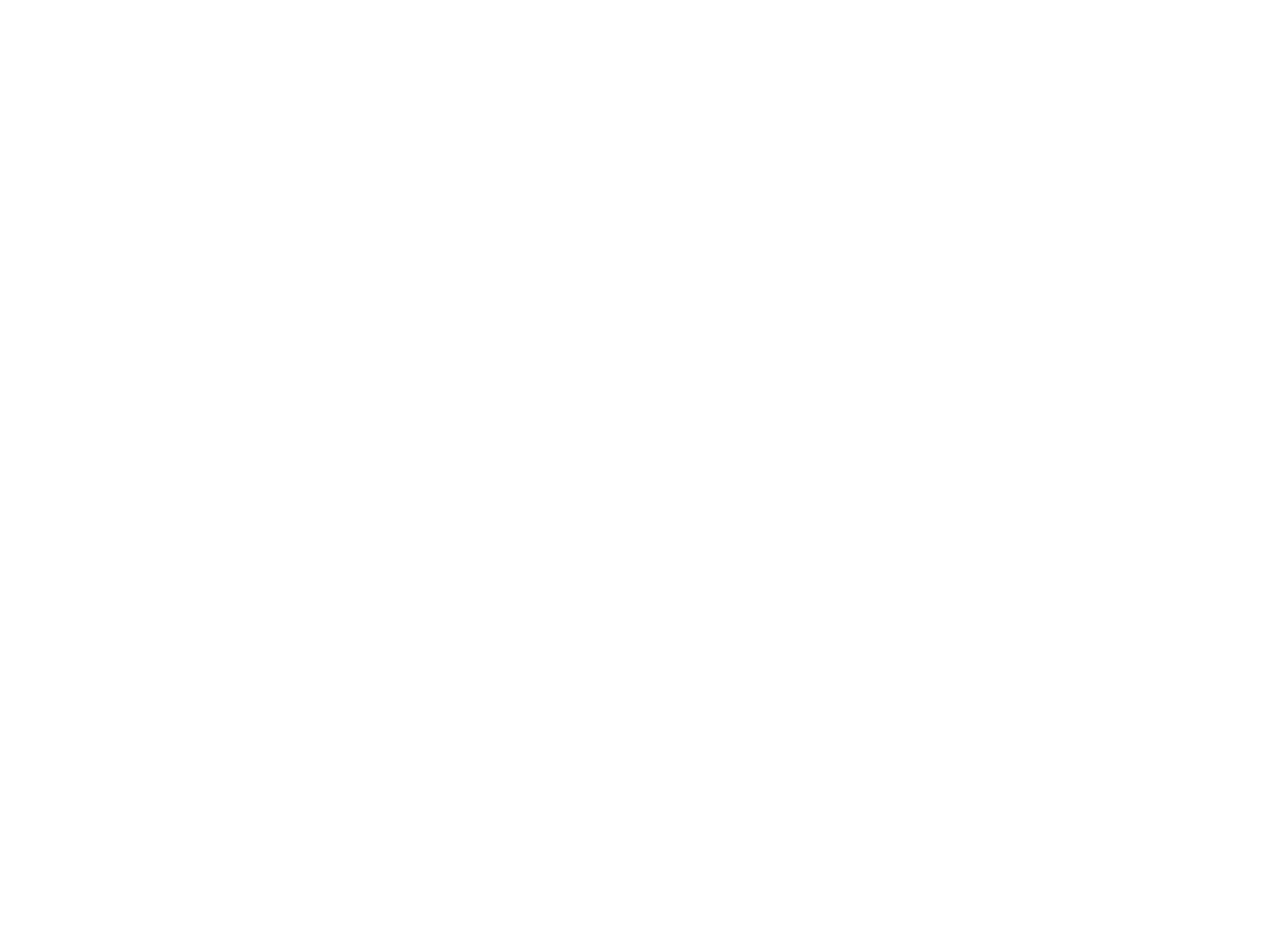
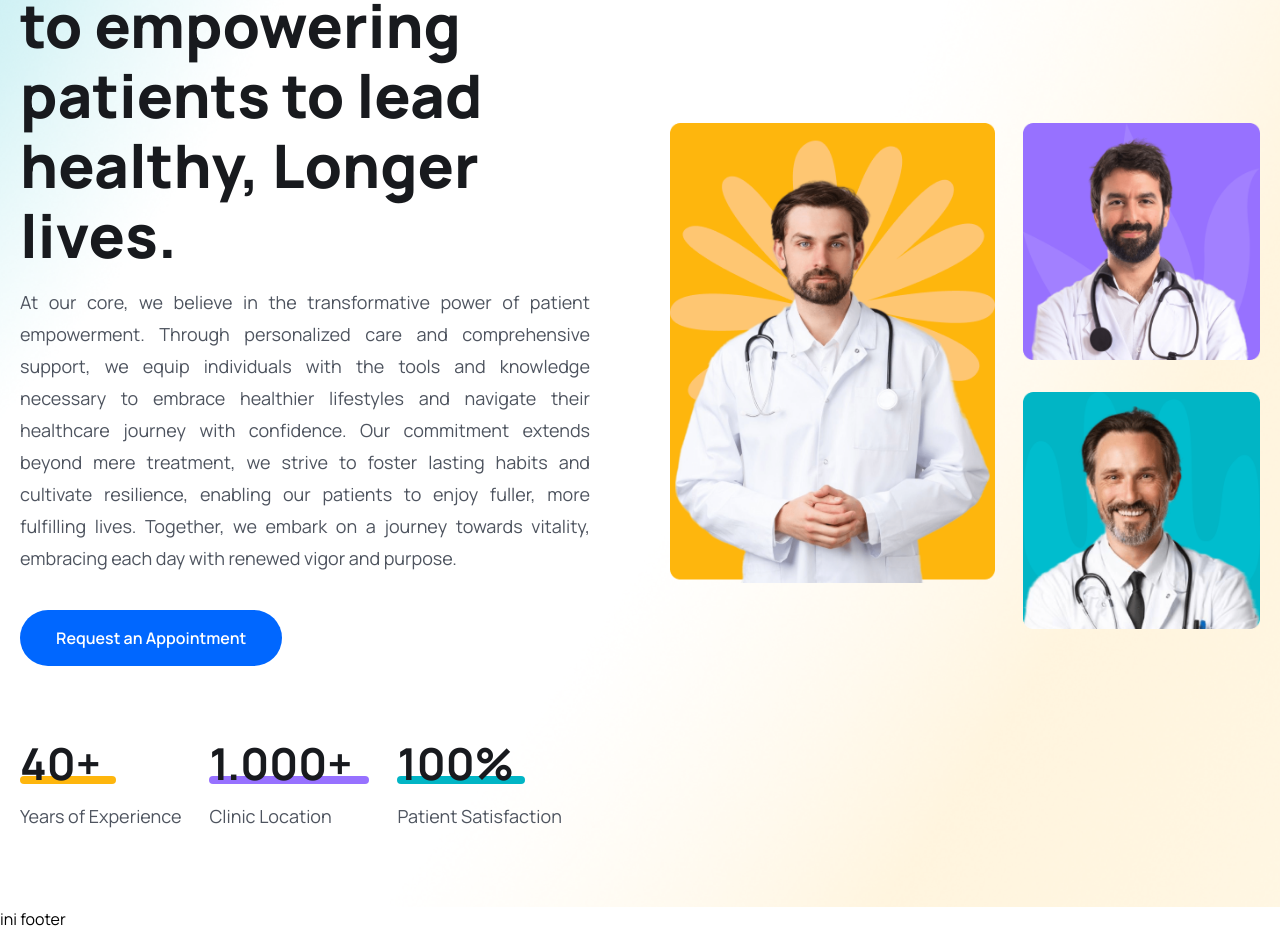
Before and after one commit to bransyahtan/DocFinder, a React (Vite) app in the folder FE_DocFinder/: page / in a window 1280 px wide. Shown: the part 200-1131 px from the top of the page. Before the commit the page ends 800 px from the top, so only its background shows below. Built offline with nearby package versions, Linux system fonts and the light colour scheme.

Commit message:
home landing page

```diff
--- a/FE_DocFinder/src/App.css
+++ b/FE_DocFinder/src/App.css
@@ -1,4 +1,4 @@
-@import url('https://fonts.googleapis.com/css2?family=Manrope:wght@200..800&display=swap');
+@import url("https://fonts.googleapis.com/css2?family=Manrope:wght@200..800&display=swap");
 
 * {
   margin: 0;
@@ -13,7 +13,6 @@
 .sticky__header {
   width: 100%;
   height: 80px;
-  line-height: 80px;
   position: sticky;
   top: 0;
   left: 0;
--- a/FE_DocFinder/src/index.css
+++ b/FE_DocFinder/src/index.css
@@ -4,48 +4,52 @@
 
 @layer base {
   section {
-        @apply py-[75px]
+    @apply py-[75px];
   }
 }
 
 @layer components {
   .container {
-        @apply max-w-full w-[1440px] px-5 mx-auto
+    @apply max-w-full w-[1440px] px-5 mx-auto;
   }
 
   .btn {
-        @apply bg-primaryColor py-4 px-9 rounded-[50px] text-white font-[600] mt-9
+    @apply bg-primaryColor py-4 px-9 rounded-[50px] text-white font-[600] mt-9;
   }
 
   .heading {
-        @apply text-[44px] leading-[54px] font-[700] text-headingColor
+    @apply text-[44px] leading-[54px] font-[700] text-headingColor;
   }
 
-    .text__paragraph{
-        @apply text-[18px] leading-8 font-[400] text-textColor mt-4
+  .text__paragraph {
+    @apply text-[18px] leading-8 font-[400] text-textColor mt-4;
   }
 
   .header {
-        @apply bg-[url('./assets/images/mask.png')] bg-no-repeat bg-center bg-cover w-full h-16
+    @apply bg-[url('./assets/images/mask.png')] bg-no-repeat bg-center bg-cover w-full h-16;
+  }
+
+  .home__banner {
+    @apply bg-[url('./assets/images/homeBg.png')] bg-no-repeat bg-center bg-cover;
   }
 }
 
 @media only screen and (max-width: 1024px) {
   .container {
-        @apply w-full
+    @apply w-full;
   }
 
   .section {
-        @apply py-9
+    @apply py-9;
   }
 }
 
 @media only screen and (max-width: 768px) {
   .heading {
-        @apply text-[26px] leading-[36px]
+    @apply text-[26px] leading-[36px];
   }
 
-    .text__paragraph{
-        @apply text-[16px] leading-7 mt-3
+  .text__paragraph {
+    @apply text-[16px] leading-7 mt-3;
   }
 }
--- a/FE_DocFinder/src/pages/Home.jsx
+++ b/FE_DocFinder/src/pages/Home.jsx
@@ -1,3 +1,72 @@
+import heroImg1 from "../assets/images/hero-img01.png";
+import heroImg2 from "../assets/images/hero-img02.png";
+import heroImg3 from "../assets/images/hero-img03.png";
+
 export const Home = () => {
-  return <div>Home</div>;
+  return (
+    <>
+      {/* banner home */}
+      <section className="home__banner pt-14 2xl:h-[800px]">
+        <div className="container">
+          <div className="flex flex-col lg:flex-row gap-20 items-center justify-between">
+            <div>
+              <div className="lg:w-[570px]">
+                <h1 className=" text-[36px] leading-[46px] text-headingColor font-[800] md:text-[60px] md:leading-[70px]">
+                  We are dedicated to empowering patients to lead healthy,
+                  Longer lives.
+                </h1>
+                <p className="text__paragraph text-justify">
+                  At our core, we believe in the transformative power of patient
+                  empowerment. Through personalized care and comprehensive
+                  support, we equip individuals with the tools and knowledge
+                  necessary to embrace healthier lifestyles and navigate their
+                  healthcare journey with confidence. Our commitment extends
+                  beyond mere treatment, we strive to foster lasting habits and
+                  cultivate resilience, enabling our patients to enjoy fuller,
+                  more fulfilling lives. Together, we embark on a journey
+                  towards vitality, embracing each day with renewed vigor and
+                  purpose.
+                </p>
+                <button className="btn">Request an Appointment</button>
+              </div>
+              <div className="mt-7 lg:mt-[70px] flex flex-col lg:flex-row lg:items-center gap-5 lg:gap-7">
+                <div>
+                  <h2 className="text-[36px] leading-[56px] lg:text-[44px] lg:leading-[54px] font-[700] text-headingColor">
+                    40+
+                  </h2>
+                  <span className="w-24 h-2 bg-yellowColor rounded-full block mt-[-14px] "></span>
+                  <p className="text__paragraph">Years of Experience</p>
+                </div>
+
+                <div>
+                  <h2 className="text-[36px] leading-[56px] lg:text-[44px] lg:leading-[54px] font-[700] text-headingColor">
+                    1.000+
+                  </h2>
+                  <span className="w-40 h-2 bg-purpleColor rounded-full block mt-[-14px] "></span>
+                  <p className="text__paragraph">Clinic Location</p>
+                </div>
+
+                <div>
+                  <h2 className="text-[36px] leading-[56px] lg:text-[44px] lg:leading-[54px] font-[700] text-headingColor">
+                    100%
+                  </h2>
+                  <span className="w-32 h-2 bg-irisBlueColor rounded-full block mt-[-14px] "></span>
+                  <p className="text__paragraph">Patient Satisfaction</p>
+                </div>
+              </div>
+            </div>
+            <div className="flex gap-7 justify-end">
+              <div>
+                <img src={heroImg1} alt="hero1" className="w-full" />
+              </div>
+              <div>
+                <img src={heroImg2} alt="hero1" className="w-full mb-8" />
+                <img src={heroImg3} alt="hero1" className="w-full" />
+              </div>
+            </div>
+          </div>
+        </div>
+      </section>
+    </>
+  );
 };
```
Also changed, not shown: FE_DocFinder/src/assets/images/homeBg.png (renamed from FE_DocFinder/src/assets/images/hero-bg.png). Lines whose indentation alone changed are shown as unchanged.
